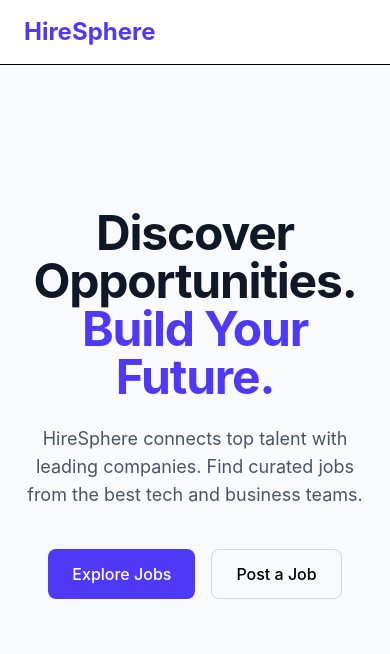
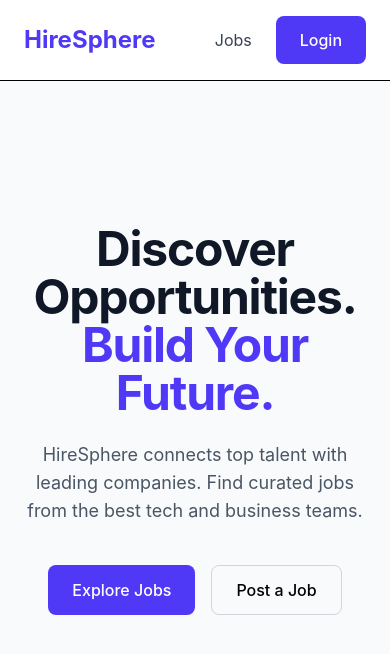
Before and after one commit to usmanali0999/Hire-Sphere, a React (Vite) app: page / in a window 390 px wide. Shown: the top 654 px of the page. Built offline with nearby package versions, Linux system fonts and the light colour scheme.

Commit message:
feat:updated few changes

```diff
--- a/package.json
+++ b/package.json
@@ -11,6 +11,8 @@
   },
   "dependencies": {
     "@hookform/resolvers": "^5.7.1",
+    "@tanstack/react-query": "^5.101.4",
+    "@tanstack/react-query-devtools": "^5.101.4",
     "axios": "^1.19.0",
     "clsx": "^2.1.1",
     "react": "^19.2.8",
--- a/src/components/layout/Navbar.tsx
+++ b/src/components/layout/Navbar.tsx
@@ -1,7 +1,11 @@
 import { Link } from "react-router-dom"
 import Button from "@/components/ui/Button"
+import { useAuthStore } from "@/store/auth.store"
 
 export default function Navbar() {
+  const user = useAuthStore((state) => state.user)
+  const logout = useAuthStore((state) => state.logout)
+
   return (
     <header className="w-full border-b bg-white">
       <div className="max-w-7xl mx-auto px-6 py-4 flex items-center justify-between">
@@ -12,13 +16,34 @@ export default function Navbar() {
           HireSphere
         </Link>
 
-        <nav className="hidden md:flex items-center gap-8 text-gray-700">
-          <Link to="/jobs" className="hover:text-indigo-600 transition">
+        <nav className="flex items-center gap-6">
+          <Link
+            to="/jobs"
+            className="text-gray-700 hover:text-indigo-600 transition"
+          >
             Jobs
           </Link>
-          <Link to="/login">
-            <Button variant="outline">Login</Button>
-          </Link>
+
+          {user ? (
+            <>
+              <span className="text-gray-600">
+                Welcome, {user}
+              </span>
+
+              <Button
+                variant="outline"
+                onClick={logout}
+              >
+                Logout
+              </Button>
+            </>
+          ) : (
+            <Link to="/login">
+              <Button variant="primary">
+                Login
+              </Button>
+            </Link>
+          )}
         </nav>
       </div>
     </header>
--- a/src/main.tsx
+++ b/src/main.tsx
@@ -1,10 +1,18 @@
-import React from 'react'
-import ReactDOM from 'react-dom/client'
-import App from './App'
+import React from "react"
+import ReactDOM from "react-dom/client"
+import { QueryClient, QueryClientProvider } from "@tanstack/react-query"
+import { ReactQueryDevtools } from "@tanstack/react-query-devtools"
+
+import App from "./App"
 import "./styles/global.css"
 
-ReactDOM.createRoot(document.getElementById('root')!).render(
+const queryClient = new QueryClient()
+
+ReactDOM.createRoot(document.getElementById("root")!).render(
   <React.StrictMode>
-    <App />
-  </React.StrictMode>,
+    <QueryClientProvider client={queryClient}>
+      <App />
+      <ReactQueryDevtools initialIsOpen={false} />
+    </QueryClientProvider>
+  </React.StrictMode>
 )
--- a/src/pages/JobDetails/JobDetails.tsx
+++ b/src/pages/JobDetails/JobDetails.tsx
@@ -1,26 +1,20 @@
-import { useEffect, useState } from "react"
 import { useParams } from "react-router-dom"
+import { useQuery } from "@tanstack/react-query"
 import { getJobById } from "@/services/jobs.service"
 import type { Job } from "@/types/job"
 import Button from "@/components/ui/Button"
 
 export default function JobDetails() {
   const { id } = useParams()
-  const [job, setJob] = useState<Job | null>(null)
-  const [loading, setLoading] = useState(true)
 
-  useEffect(() => {
-    if (id) {
-      getJobById(id).then((data) => {
-        setJob(data ?? null)
-        setLoading(false)
-      })
-    }
-  }, [id])
+  const { data: job, isLoading, isError } = useQuery<Job | undefined>({
+    queryKey: ["job", id],
+    queryFn: () => getJobById(id!),
+    enabled: !!id,
+  })
 
-  if (loading) return <p>Loading job...</p>
-
-  if (!job) return <p>Job not found.</p>
+  if (isLoading) return <p>Loading job...</p>
+  if (isError || !job) return <p>Job not found.</p>
 
   return (
     <div className="max-w-3xl mx-auto bg-white p-8 rounded-xl shadow">
--- a/src/pages/Jobs/Jobs.tsx
+++ b/src/pages/Jobs/Jobs.tsx
@@ -1,21 +1,17 @@
-import { useEffect, useMemo, useState } from "react"
+import { useMemo, useState } from "react"
+import { useQuery } from "@tanstack/react-query"
 import { getJobs } from "@/services/jobs.service"
 import type { Job } from "@/types/job"
 import JobCard from "@/features/jobs/JobCard"
 
 export default function Jobs() {
-  const [jobs, setJobs] = useState<Job[]>([])
-  const [loading, setLoading] = useState(true)
-
   const [search, setSearch] = useState("")
   const [typeFilter, setTypeFilter] = useState("All")
 
-  useEffect(() => {
-    getJobs().then((data) => {
-      setJobs(data)
-      setLoading(false)
-    })
-  }, [])
+  const { data: jobs = [], isLoading, isError } = useQuery<Job[]>({
+    queryKey: ["jobs"],
+    queryFn: getJobs,
+  })
 
   const filteredJobs = useMemo(() => {
     return jobs.filter((job) => {
@@ -30,7 +26,8 @@ export default function Jobs() {
     })
   }, [jobs, search, typeFilter])
 
-  if (loading) return <p>Loading jobs...</p>
+  if (isLoading) return <p>Loading jobs...</p>
+  if (isError) return <p>Something went wrong.</p>
 
   return (
     <div>
@@ -56,7 +53,6 @@ export default function Jobs() {
         </select>
       </div>
 
-      {/* Jobs Grid */}
       {filteredJobs.length === 0 ? (
         <p>No jobs found.</p>
       ) : (
--- a/src/store/auth.store.ts
+++ b/src/store/auth.store.ts
@@ -1,4 +1,5 @@
 import { create } from "zustand"
+import { persist } from "zustand/middleware"
 
 interface AuthState {
   user: string | null
@@ -7,7 +8,9 @@ interface AuthState {
   logout: () => void
 }
 
-export const useAuthStore = create<AuthState>((set) => ({
+export const useAuthStore = create<AuthState>()(
+  persist(
+    (set) => ({
       user: null,
       token: null,
 
@@ -22,4 +25,9 @@ export const useAuthStore = create<AuthState>((set) => ({
           user: null,
           token: null,
         }),
-}))
+    }),
+    {
+      name: "hiresphere-auth", // localStorage key
+    }
+  )
+)
```
Also changed, not shown: 1 other file (tests, documents, lock files or other folders). Lines whose indentation alone changed are shown as unchanged.
